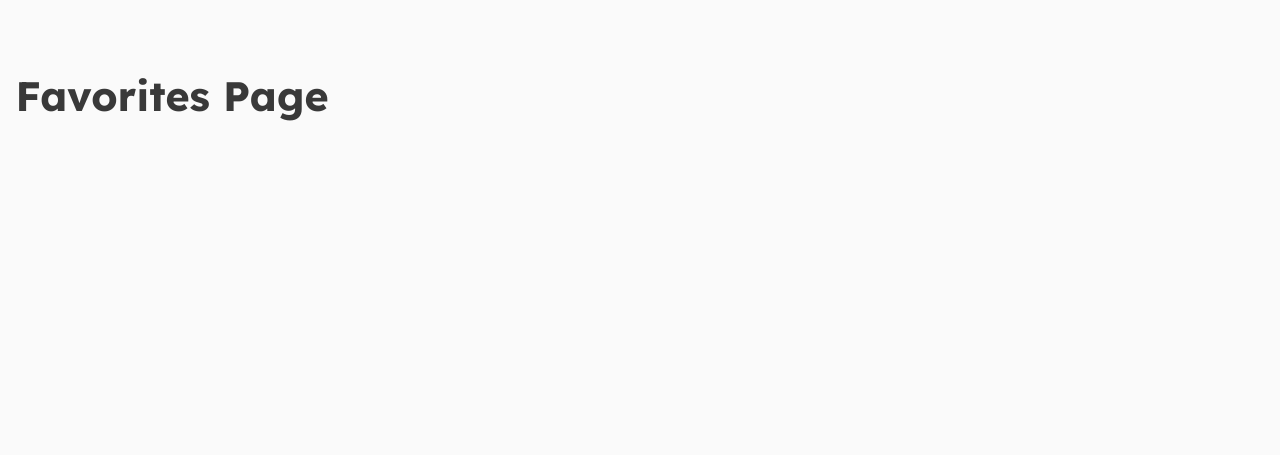
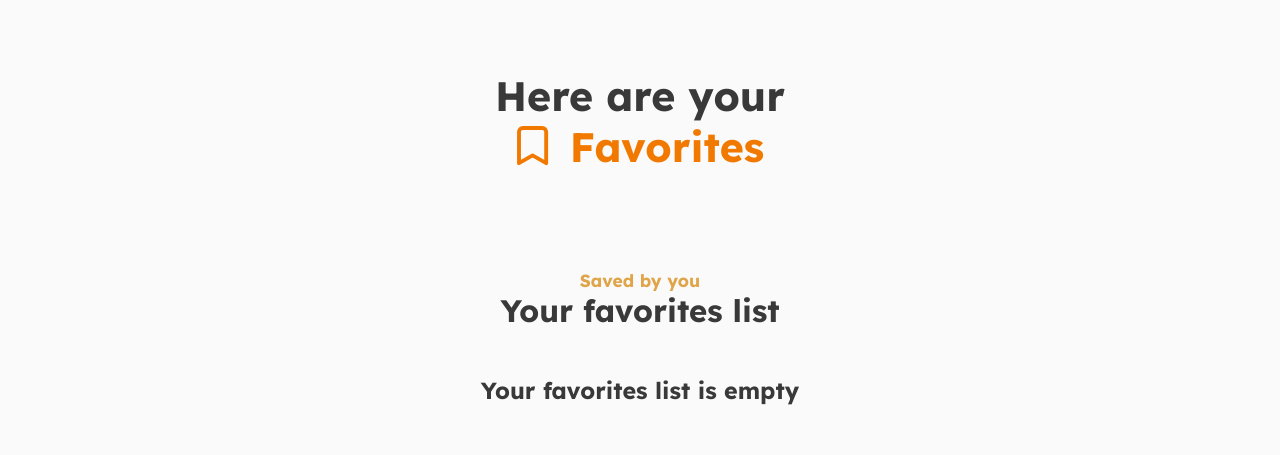
Before and after one commit to Fy5tew/modsen-art-museum, a React (Vite) app: page /favorites in a window 1280 px wide. Shown: the part 132-587 px from the top of the page. Built offline with nearby package versions, Linux system fonts and the light colour scheme.

Commit message:
feat: added content for favorites page

```diff
--- /dev/null
+++ b/src/pages/FavoritesPage/FavoritesPage.module.scss
@@ -0,0 +1,23 @@
+.pageHeaderWrapper {
+    text-align: center;
+    margin-bottom: 6em;
+}
+
+.favoritesHeaderWrapper {
+    margin-bottom: 3em;
+}
+
+.highlighted {
+    display: inline-flex;
+    flex-direction: row;
+    align-items: center;
+
+    .icon {
+        height: 1em;
+        padding-right: 0.5em;
+    }
+}
+
+.emptyList {
+    text-align: center;
+}
--- a/src/pages/FavoritesPage/FavoritesPage.tsx
+++ b/src/pages/FavoritesPage/FavoritesPage.tsx
@@ -1,9 +1,53 @@
 import { PageLayout } from '#/components/PageLayout';
+import { PageHeader } from '#/components/PageHeader';
+import { PageDoubleHeader } from '#/components/PageDoubleHeader';
+import { PaintingList } from '#/components/PaintingList';
+import { useFavorites } from '#/hooks/useFavorites';
+import bookmarkSecondaryIconSrc from '/icon/bookmark-secondary.svg';
+import styles from './FavoritesPage.module.scss';
 
 function FavoritesPage() {
+    const favorites = useFavorites();
+
     return (
         <PageLayout>
-            <h1>Favorites Page</h1>
+            <div className={styles.pageHeaderWrapper}>
+                <PageHeader>Here are your</PageHeader>
+                <PageHeader>
+                    <span className={styles.highlighted}>
+                        <img
+                            className={styles.icon}
+                            src={bookmarkSecondaryIconSrc}
+                            alt=""
+                        />
+                        <mark>Favorites</mark>
+                    </span>
+                </PageHeader>
+            </div>
+            <div className={styles.favoritesHeaderWrapper}>
+                <PageDoubleHeader
+                    subHeader="Saved by you"
+                    mainHeader="Your favorites list"
+                />
+            </div>
+            <div className={styles.favoritesListWrapper}>
+                {favorites.favorites?.length ? (
+                    <PaintingList
+                        paintings={favorites.favorites}
+                        onClick={(id) => console.log(id)}
+                        isFavorite={(id) =>
+                            favorites.favorites?.some((p) => p.id === id) ??
+                            false
+                        }
+                        onFavoriteAdd={favorites.add}
+                        onFavoriteRemove={favorites.remove}
+                    />
+                ) : (
+                    <h3 className={styles.emptyList}>
+                        Your favorites list is empty
+                    </h3>
+                )}
+            </div>
         </PageLayout>
     );
 }
```
